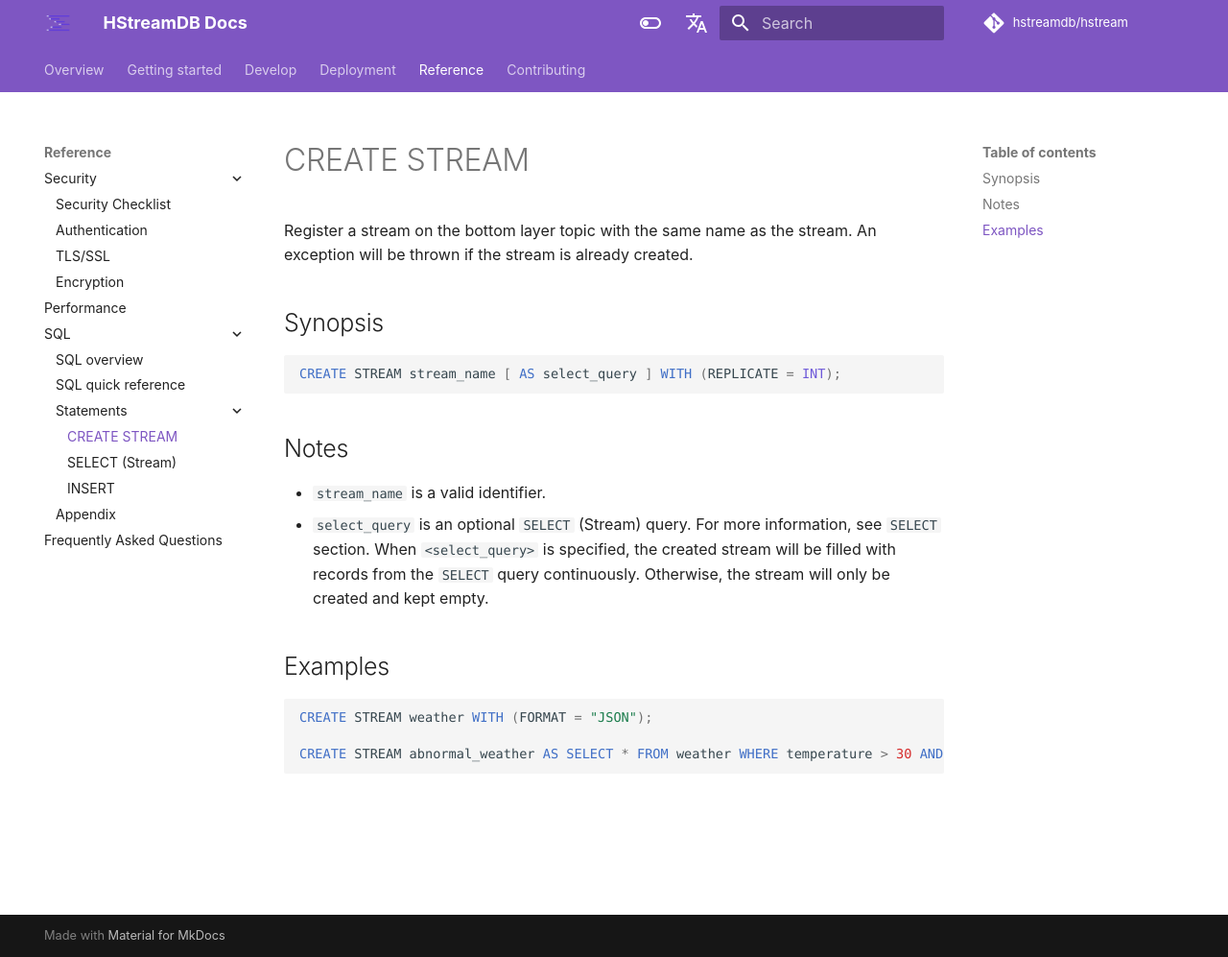
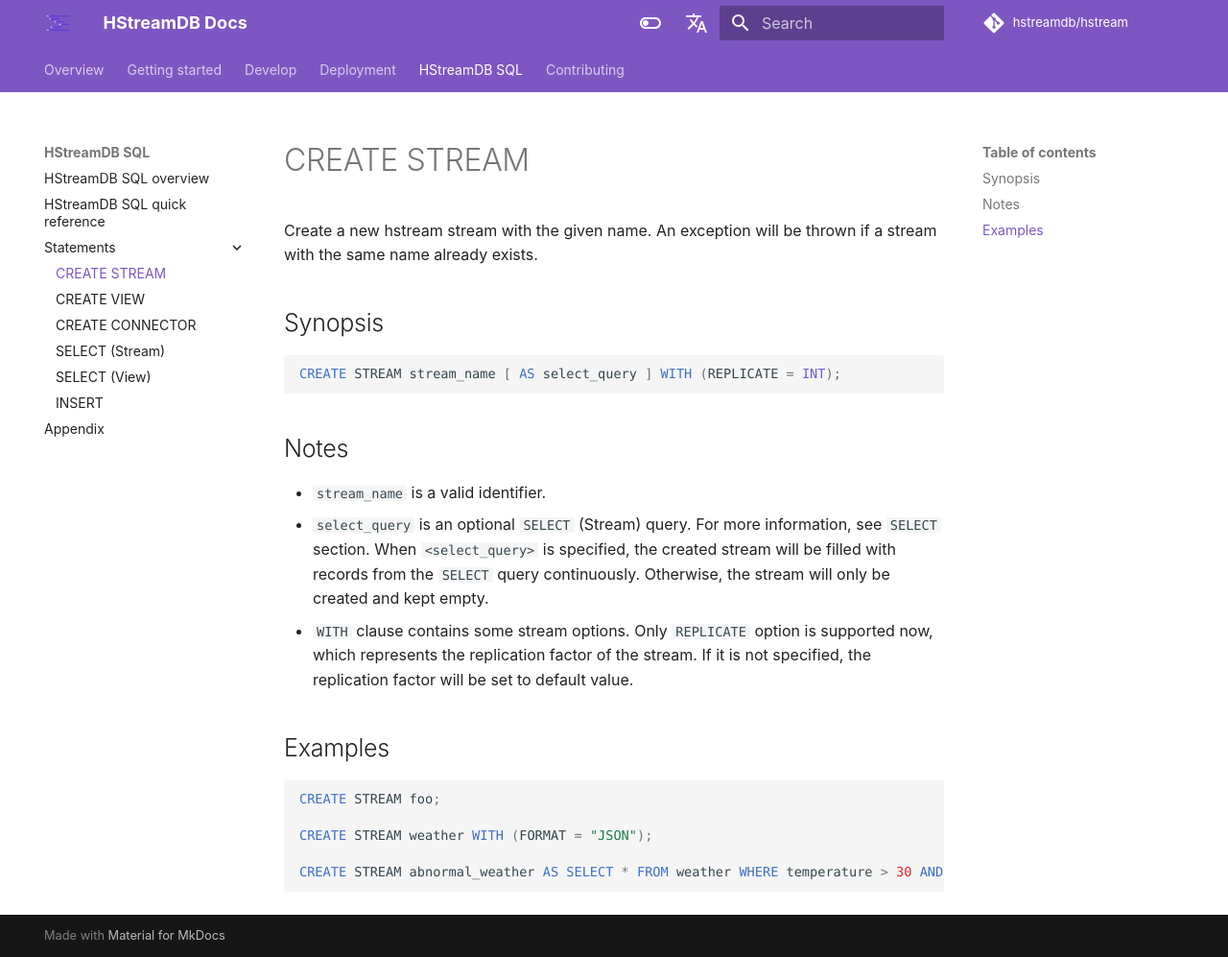
Before and after one commit to hstreamdb/docs, an MkDocs documentation site: the page built from docs/sql/statements/create-stream.md, in a window 1280 px wide and 997 px high. Shown: the whole window at 96% size. Built offline with MkDocs 1.6.1 and Material for MkDocs 9.7.7, drawn with Linux system fonts in a browser that asks for light colours; comment, search, counter and statistics services are not loaded.

Commit message:
update sql reference and reorganize structure

````diff
--- a/docs/reference/sql/statements/create-stream.md
+++ b/docs/sql/statements/create-stream.md
@@ -1,7 +1,7 @@
 CREATE STREAM
 =============
 
-Register a stream on the bottom layer topic with the same name as the stream. An exception will be thrown if the stream is already created.
+Create a new hstream stream with the given name. An exception will be thrown if a stream with the same name already exists.
 
 ## Synopsis
 
@@ -13,12 +13,14 @@
 
 - `stream_name` is a valid identifier.
 - `select_query` is an optional `SELECT` (Stream) query. For more information, see `SELECT` section. When `<select_query>` is specified, the created stream will be filled with records from the `SELECT` query continuously. Otherwise, the stream will only be created and kept empty.
-
+- `WITH` clause contains some stream options. Only `REPLICATE` option is supported now, which represents the replication factor of the stream. If it is not specified, the replication factor will be set to default value.
 
 ## Examples
 
 ```sql
+CREATE STREAM foo;
+
 CREATE STREAM weather WITH (FORMAT = "JSON");
 
-CREATE STREAM abnormal_weather AS SELECT * FROM weather WHERE temperature > 30 AND humidity > 80 EMIT CHANGES WITH (FORMAT = "JSON");
+CREATE STREAM abnormal_weather AS SELECT * FROM weather WHERE temperature > 30 AND humidity > 80 EMIT CHANGES;
 ```
--- a/mkdocs.yml
+++ b/mkdocs.yml
@@ -73,22 +73,17 @@
       - CLI Usage: develop/cli/cli.md
   - Deployment:
       - Running on Kubernetes: deployment/deploy-k8s.md
-  - Reference:
-      - Security:
-          - Security Checklist: reference/security/checklist.md
-          - Authentication: reference/security/authentication.md
-          - TLS/SSL: reference/security/tls-ssl.md
-          - Encryption: reference/security/encryption.md
-      - Performance: reference/performance/benchmark.md
-      - SQL:
-          - SQL overview: reference/sql/sql-overview.md
-          - SQL quick reference: reference/sql/sql-quick-reference.md
-          - Statements:
-              - CREATE STREAM: reference/sql/statements/create-stream.md
-              - SELECT (Stream): reference/sql/statements/select-stream.md
-              - INSERT: reference/sql/statements/insert.md
-          - Appendix: reference/sql/appendix.md
-      - Frequently Asked Questions: reference/frequently-asked-questions.md
+  - HStreamDB SQL:
+    - HStreamDB SQL overview: sql/sql-overview.md
+    - HStreamDB SQL quick reference: sql/sql-quick-reference.md
+    - Statements:
+      - CREATE STREAM: sql/statements/create-stream.md
+      - CREATE VIEW: sql/statements/create-view.md
+      - CREATE CONNECTOR: sql/statements/create-connector.md
+      - SELECT (Stream): sql/statements/select-stream.md
+      - SELECT (View): sql/statements/select-view.md
+      - INSERT: sql/statements/insert.md
+    - Appendix: sql/appendix.md
   - Contributing:
       - Haskell style: contributing/haskell-style.md
       - Building from source: contributing/build-from-source.md
````
Also changed, not shown: docs/reference/frequently-asked-questions.md (deleted, +0 -1 lines), docs/reference/performance/benchmark.md (deleted, +0 -1 lines), docs/reference/security/authentication.md (deleted, +0 -1 lines), docs/reference/security/checklist.md (deleted, +0 -1 lines), docs/reference/security/encryption.md (deleted, +0 -1 lines), docs/reference/security/tls-ssl.md (deleted, +0 -1 lines), docs/reference/sql/statements/insert.md (deleted, +0 -20 lines), docs/sql/appendix.md (renamed from docs/reference/sql/appendix.md, +2 -2 lines), docs/sql/statements/create-connector.md (added, +88 -0 lines), docs/sql/statements/create-view.md (added, +19 -0 lines), docs/sql/statements/insert.md (added, +26 -0 lines), docs/sql/statements/select-stream.md (renamed from docs/reference/sql/statements/select-stream.md, +1 -1 lines), docs/sql/statements/select-view.md (added, +31 -0 lines), docs/sql/sql-overview.md (renamed from docs/reference/sql/sql-overview.md), 1 more files.
